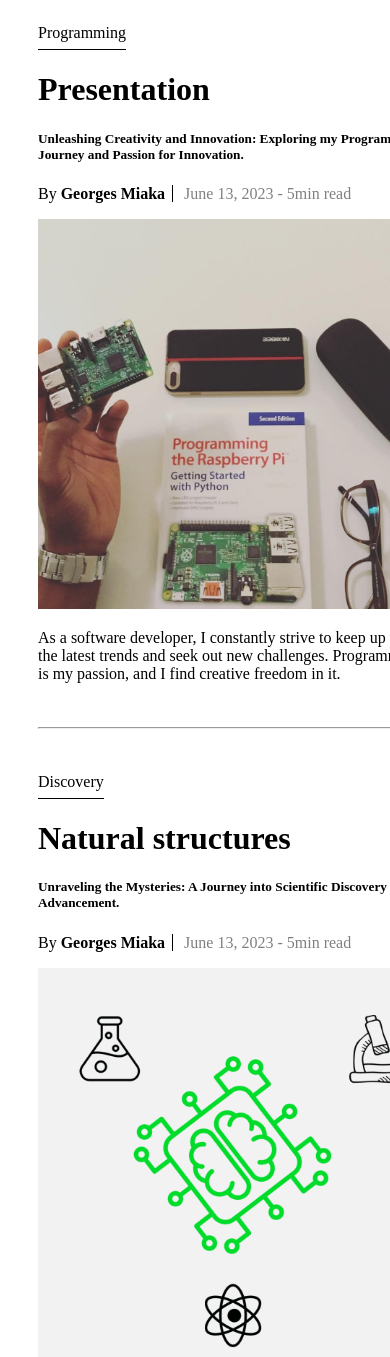
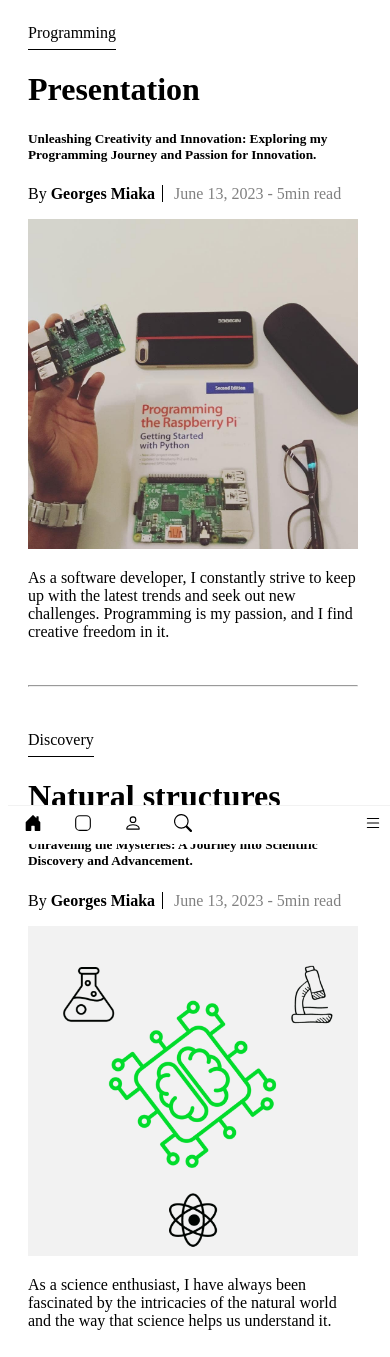
Before and after one commit to georgesmiaka/miakageorgesnotes, a PHP site: page / in a window 390 px wide; the page is wider, and only the part inside the window is pictured. Shown: the top 1357 px of that part. Run offline with PHP 8.4, Linux system fonts and the light colour scheme.

Commit message:
Nav bottom: done

```diff
--- a/frontend/style/home.css
+++ b/frontend/style/home.css
@@ -17,43 +17,64 @@
     text-decoration: none;
 }
 
-li a:hover:not(.active) {
+li a:hover:not(.active),
+.bottom_navbar a:hover:not(.active) {
     background-color: #F2F2F2;
     border-radius: 10px;
 }
 
-.navbar_div, .mainbody_div, .wall, .suggestions{
+.navbar_div,
+.mainbody_div,
+.wall,
+.suggestions {
     display: inline-block;
     vertical-align: top;
 }
-.navbar_div{
+
+.navbar_div {
     position: fixed;
     left: 0;
     top: 0;
     height: 100%;
     border-right: 1px solid #F2F2F2;
 }
+
 .mainbody_div {
     padding-left: 300px;
 }
-.menu_icon, .menu_text {
+
+.menu_icon,
+.menu_text {
     display: inline-block;
     vertical-align: middle;
 }
+
 .menu_text {
     margin-left: 20px;
 }
+
 .card img {
     width: 600px;
 }
-.card, .wall{
+
+.card,
+.wall {
     width: 600px;
 }
-.space {height: 20px;}
+
+.space {
+    height: 20px;
+}
+
+.space_footer {
+    height: 100px;
+}
+
 .divider {
-    height:0.01px;
-    color:#F2F2F2;
+    height: 0.01px;
+    color: #F2F2F2;
 }
+
 .footer {
     text-align: center;
 }
@@ -66,104 +87,222 @@
     font-size: xx-small;
     color: gray;
 }
+
 .suggestions {
     padding-left: 100px;
 }
+
 .post_category {
-    width:fit-content;
+    width: fit-content;
     padding-bottom: 7px;
     border-bottom: solid 1px #000;
 }
+
 .post_author {
     border-right: solid 1px #000;
     padding-right: 7px;
 }
+
 .post_datum {
     padding-left: 7px;
     color: gray;
 }
+
 .pict_article_suggest {
     height: 30px;
     width: 30px;
     border-radius: 100%;
 }
-.pict_article_suggest, .title_article_suggest  {
+
+.pict_article_suggest,
+.title_article_suggest {
     vertical-align: middle;
 }
-.title_article_suggest  {
+
+.title_article_suggest {
     padding-left: 5px;
 }
-.link_article_suggest  {
+
+.link_article_suggest {
     padding-left: 10px;
     text-decoration: underline;
     color: blue;
 }
+
 .article_suggesttion_x {
     padding-bottom: 15px;
 }
-@media (max-width:1310px){
-    .wall, .suggestions{
+
+.bottom_navbar {
+    overflow: hidden;
+    position: fixed;
+    bottom: 0;
+    width: 100%;
+    border-top: 1px solid #F2F2F2;
+    background-color: #FFF;
+    display: none;
+}
+
+.bottom_navbar a {
+    float: left;
+    display: block;
+    color: #000;
+    text-align: center;
+    padding: 8px 16px;
+    text-decoration: none;
+}
+
+
+
+
+@media (max-width:1310px) {
+
+    .wall,
+    .suggestions {
         display: block;
     }
+
     .footer_wall {
         display: none;
     }
+
     .suggestions {
         padding-left: 0%;
     }
 }
-@media (max-width:915px){
-    .menu_text{
+
+@media (max-width:915px) {
+    .menu_text {
         display: none;
     }
+
     ul {
         width: 100px;
     }
+
     .mainbody_div {
         padding-left: 200px;
     }
 }
-@media (max-width:815px){
+
+@media (max-width:815px) {
     ul {
         width: 80px;
     }
+
     .mainbody_div {
         padding-left: 120px;
     }
 }
-@media (max-width:740px){
+
+@media (max-width:740px) {
     .navbar_div {
         display: none;
     }
+
+    .bottom_navbar {
+        display: block;
+    }
+
     .mainbody_div {
         padding-left: 30px;
     }
-    .card img, .card, .wall{
+
+    .card img,
+    .card,
+    .wall {
         max-width: 100%;
     }
 
+    .menu_icon,
+    .menu_text {
+        display: inline-block;
+        vertical-align: middle;
+    }
+    .menu_text {
+        margin-left: 10px;
+    }
+
 }
-@media (max-width:660px){
+
+@media (max-width:660px) {
     .wall {
         width: 550px;
     }
 
 }
-@media (max-width:600px){
+
+@media (max-width:630px) {
+    .menu_icon svg {
+        height: 20px;
+        width: 20px;
+    }
+    .menu_text {
+        font-size: 10px;
+    }
+
+}
+
+@media (max-width:600px) {
     .wall {
         width: 500px;
     }
 
 }
-@media (max-width:550px){
+
+@media (max-width:550px) {
     .wall {
         width: 450px;
     }
 
 }
-@media (max-width:492px){
+
+@media (max-width:506px) {
+    .menu_icon svg {
+        height: 18px;
+        width: 18px;
+    }
+    .menu_text {
+        font-size: 10px;
+        display: block;
+        text-align: center;
+    }
+}
+
+@media (max-width:492px) {
     .wall {
         width: 390px;
     }
 
 }
+
+@media (max-width:440px) {
+    .wall {
+        width: 350px;
+    }
+
+}
+@media (max-width:415px) {
+    .menu_text {
+        display: none;
+    }
+
+}
+
+@media (max-width:400px) {
+    .wall {
+        width: 330px;
+    }
+
+    .mainbody_div {
+        padding-left: 20px;
+    }
+
+}
+
+@media (max-width:370px) {
+    .wall {
+        width: 300px;
+    }
+
+}
--- a/frontend/view/component/navbar.php
+++ b/frontend/view/component/navbar.php
@@ -12,7 +12,7 @@
                 </div>
             </a>
         </li>
-        <li>
+        <!--<li>
             <a href="#search">
                 <div class="menu_icon">
                     <svg xmlns="http://www.w3.org/2000/svg" width="25" height="25" fill="currentColor" class="bi bi-search" viewBox="0 0 16 16">
@@ -37,7 +37,7 @@
                     Stories
                 </div>
             </a>
-        </li>
+        </li>-->
         <li>
             <a href="#projects">
                 <div class="menu_icon">
@@ -50,7 +50,7 @@
                 </div>
             </a>
         </li>
-        <li>
+        <!--<li>
             <a href="#photos">
                 <div class="menu_icon">
                     <svg xmlns="http://www.w3.org/2000/svg" width="25" height="25" fill="currentColor" class="bi bi-camera2" viewBox="0 0 16 16">
@@ -100,7 +100,7 @@
                     Movies
                 </div>
             </a>
-        </li>
+        </li> -->
         <li>
             <a href="#profile" class="">
                 <div class="menu_icon">
@@ -110,6 +110,18 @@
                 </div>
                 <div class="menu_text">
                     Profile
+                </div>
+            </a>
+        </li>
+        <li>
+            <a href="#search">
+                <div class="menu_icon">
+                    <svg xmlns="http://www.w3.org/2000/svg" width="25" height="25" fill="currentColor" class="bi bi-search" viewBox="0 0 16 16">
+                        <path d="M11.742 10.344a6.5 6.5 0 1 0-1.397 1.398h-.001c.03.04.062.078.098.115l3.85 3.85a1 1 0 0 0 1.415-1.414l-3.85-3.85a1.007 1.007 0 0 0-.115-.1zM12 6.5a5.5 5.5 0 1 1-11 0 5.5 5.5 0 0 1 11 0z" />
+                    </svg>
+                </div>
+                <div class="menu_text">
+                    Search
                 </div>
             </a>
         </li>
--- /dev/null
+++ b/frontend/view/component/navbar_bottom.php
@@ -0,0 +1,57 @@
+<!-- Bottom navbar -->
+<div class="bottom_navbar">
+    <div>
+        <a href="./index.php" class="">
+            <div class="menu_icon">
+                <svg xmlns="http://www.w3.org/2000/svg" width="25" height="25" fill="currentColor" class="bi bi-house-door-fill" viewBox="0 0 16 16">
+                    <path d="M6.5 14.5v-3.505c0-.245.25-.495.5-.495h2c.25 0 .5.25.5.5v3.5a.5.5 0 0 0 .5.5h4a.5.5 0 0 0 .5-.5v-7a.5.5 0 0 0-.146-.354L13 5.793V2.5a.5.5 0 0 0-.5-.5h-1a.5.5 0 0 0-.5.5v1.293L8.354 1.146a.5.5 0 0 0-.708 0l-6 6A.5.5 0 0 0 1.5 7.5v7a.5.5 0 0 0 .5.5h4a.5.5 0 0 0 .5-.5Z" />
+                </svg>
+            </div>
+            <div class="menu_text">
+                Home
+            </div>
+        </a>
+        <a href="#projects">
+            <div class="menu_icon">
+                <svg xmlns="http://www.w3.org/2000/svg" width="25" height="25" fill="currentColor" class="bi bi-app" viewBox="0 0 16 16">
+                    <path d="M11 2a3 3 0 0 1 3 3v6a3 3 0 0 1-3 3H5a3 3 0 0 1-3-3V5a3 3 0 0 1 3-3h6zM5 1a4 4 0 0 0-4 4v6a4 4 0 0 0 4 4h6a4 4 0 0 0 4-4V5a4 4 0 0 0-4-4H5z" />
+                </svg>
+            </div>
+            <div class="menu_text">
+                Projects
+            </div>
+        </a>
+        <a href="#profile" class="">
+            <div class="menu_icon">
+                <svg xmlns="http://www.w3.org/2000/svg" width="25" height="25" fill="currentColor" class="bi bi-person" viewBox="0 0 16 16">
+                    <path d="M8 8a3 3 0 1 0 0-6 3 3 0 0 0 0 6Zm2-3a2 2 0 1 1-4 0 2 2 0 0 1 4 0Zm4 8c0 1-1 1-1 1H3s-1 0-1-1 1-4 6-4 6 3 6 4Zm-1-.004c-.001-.246-.154-.986-.832-1.664C11.516 10.68 10.289 10 8 10c-2.29 0-3.516.68-4.168 1.332-.678.678-.83 1.418-.832 1.664h10Z" />
+                </svg>
+            </div>
+            <div class="menu_text">
+                Profile
+            </div>
+        </a>
+
+        <a href="#search">
+            <div class="menu_icon">
+                <svg xmlns="http://www.w3.org/2000/svg" width="25" height="25" fill="currentColor" class="bi bi-search" viewBox="0 0 16 16">
+                    <path d="M11.742 10.344a6.5 6.5 0 1 0-1.397 1.398h-.001c.03.04.062.078.098.115l3.85 3.85a1 1 0 0 0 1.415-1.414l-3.85-3.85a1.007 1.007 0 0 0-.115-.1zM12 6.5a5.5 5.5 0 1 1-11 0 5.5 5.5 0 0 1 11 0z" />
+                </svg>
+            </div>
+            <div class="menu_text">
+                Search
+            </div>
+        </a>
+
+        <a href="#more" class="last_menu" style="float:right">
+            <div class="menu_icon">
+                <svg xmlns="http://www.w3.org/2000/svg" width="25" height="25" fill="currentColor" class="bi bi-list" viewBox="0 0 16 16">
+                    <path fill-rule="evenodd" d="M2.5 12a.5.5 0 0 1 .5-.5h10a.5.5 0 0 1 0 1H3a.5.5 0 0 1-.5-.5zm0-4a.5.5 0 0 1 .5-.5h10a.5.5 0 0 1 0 1H3a.5.5 0 0 1-.5-.5zm0-4a.5.5 0 0 1 .5-.5h10a.5.5 0 0 1 0 1H3a.5.5 0 0 1-.5-.5z" />
+                </svg>
+            </div>
+            <div class="menu_text">
+                More
+            </div>
+        </a>
+    </div>
+</div>
--- a/index.php
+++ b/index.php
@@ -13,7 +13,11 @@
 <body>
     <!-- Navbar -->
     <div class="navbar_div">
-        <?php include 'frontend/view/component/navbar.php' ?>
+        <?php include 'frontend/view/component/navbar.php'; ?>
+    </div>
+    <!-- Navbar_bootom -->
+    <div>
+        <?php include 'frontend/view/component/navbar_bottom.php'; ?>
     </div>
 
     <div class="mainbody_div">
```
Also changed, not shown: other parts of index.php (+18 -10 lines), frontend/view/page/home.php (deleted, +0 -129 lines), frontend/assets/images/memocraft.png (added), frontend/assets/images/qltura.png (added).
